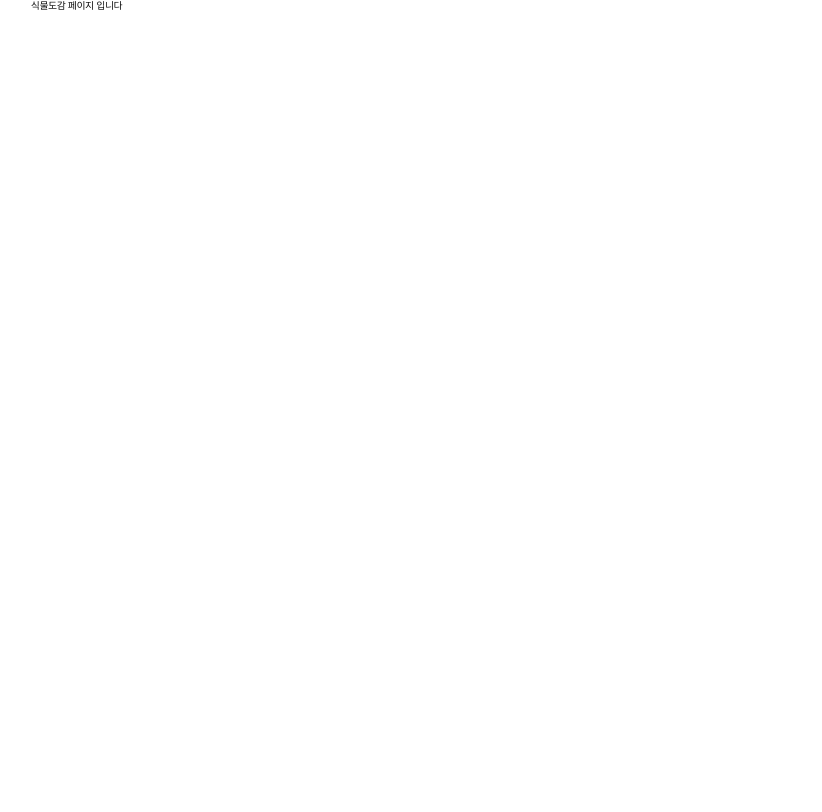
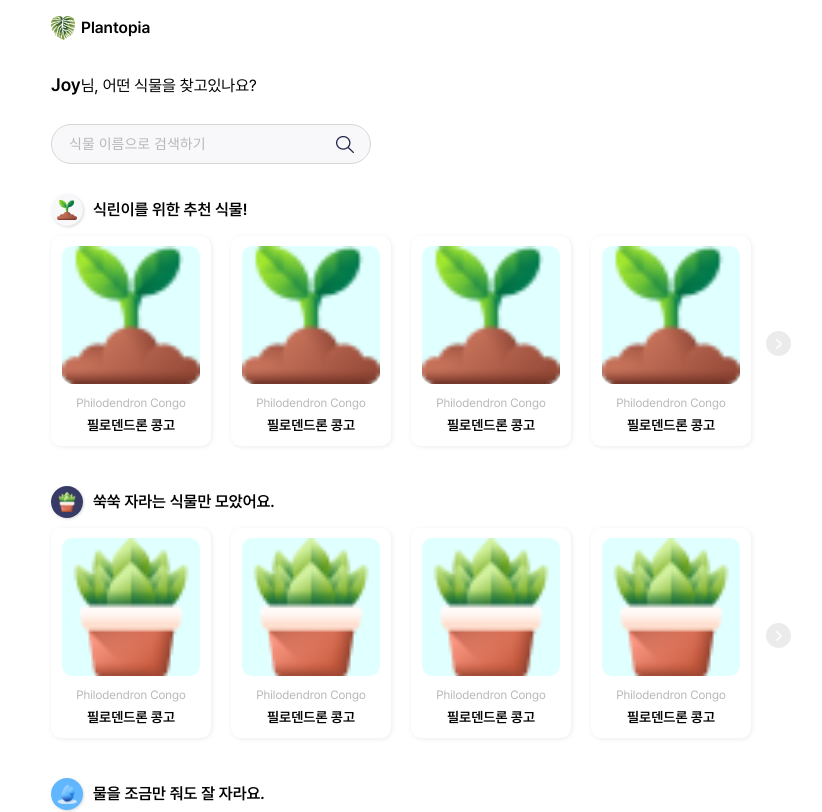
Before and after one commit to kes-knows-nothing/plantopia, a React app: page /dict in a window 1280 px wide. Shown: the top 812 px of the page, without its empty margins (225-1047 px from the left). Built offline with nearby package versions, Linux system fonts and the light colour scheme; the HTML template or start-up script is replaced by a standard one.

Commit message:
Design: 식물도감 메인 페이지 퍼블리싱 작업
- 추천 식물(Recommend) 컴포넌트 분리
- 식물 이미지 목 데이터 사용
- todo: 식물 이미지 스와이핑 적용

```diff
--- a/src/App.tsx
+++ b/src/App.tsx
@@ -1,8 +1,8 @@
 import { Routes, Route } from 'react-router-dom';
 import MainPage from './pages/MainPage';
-import LoginPage from './pages/loginPage/LoginPage';
+import LoginPage from './pages/LoginPage/LoginPage';
 import DiaryPage from './pages/DiaryPage';
-import MyPage from './pages/myPage/MyPage';
+import MyPage from './pages/MyPage/MyPage';
 import MyPlantPage from './pages/MyPlantPage';
 import RegisterPage from './pages/RegisterPage';
 import DictPage from './pages/dictPage/DictPage';
--- a/src/pages/dictPage/DictPage.scss
+++ b/src/pages/dictPage/DictPage.scss
@@ -0,0 +1,55 @@
+// .dict_container {
+//   display: flex;
+//   justify-content: center;
+//   align-items: center;
+// }
+
+.main_container {
+  margin-left: 2rem;
+
+  .search_title {
+    font-size: 1.6rem;
+    font-weight: 400;
+    padding-top: 2rem;
+
+    span {
+      font-size: 1.8rem;
+      font-weight: 700;
+    }
+  }
+
+  .search_wrapper {
+    padding: 3rem 0 3rem 0;
+
+    .input_wrapper {
+      width: 32rem;
+      height: 4rem;
+      border: solid 1px #d6d6d6;
+      border-radius: 2.6rem;
+      background-color: #f8f8fa;
+    }
+
+    input {
+      width: 25rem;
+      margin: 0.1rem 0 0 1.5rem;
+      font-size: 1.4rem;
+      color: black;
+      background-color: #f8f8fa;
+
+      &::placeholder {
+        color: #b8b8b8;
+      }
+    }
+
+    button {
+      width: 3.5rem;
+      height: 3.5rem;
+      margin: 0.1rem 0 0 1rem;
+    }
+
+    .search_img {
+      width: 1.8rem;
+      height: 1.8rem;
+    }
+  }
+}
--- a/src/pages/dictPage/DictPage.tsx
+++ b/src/pages/dictPage/DictPage.tsx
@@ -1,7 +1,69 @@
 import React from 'react';
+import Recommend from './Recommend';
+import './DictPage.scss';
+import Header from '@/components/header/Header';
+import Footer from '@/components/footer/Footer';
+import SEARCH_ICON from '@/assets/images/icons/dict_search.png';
+import PLANT1_ICON from '@/assets/images/icons/dict_plant1.png';
+import PLANT2_ICON from '@/assets/images/icons/dict_plant2.png';
+import WATER_ICON from '@/assets/images/icons/dict_water.png';
+import MOON_ICON from '@/assets/images/icons/dict_moon.png';
 
 const DictPage = () => {
-  return <h1>식물도감 페이지 입니다</h1>;
+  return (
+    <div className="dict_container">
+      <Header />
+      <main className="main_container">
+        <h2 className="search_title">
+          <span>{'Joy'}</span>님, 어떤 식물을 찾고있나요?
+        </h2>
+        <section className="search_wrapper">
+          <form>
+            <div className="input_wrapper">
+              <input placeholder="식물 이름으로 검색하기"></input>
+              <button>
+                <img
+                  className="search_img"
+                  src={SEARCH_ICON}
+                  alt="search icon"
+                />
+              </button>
+            </div>
+          </form>
+        </section>
+        <section>
+          <Recommend
+            icon={PLANT1_ICON}
+            title={'식린이를 위한 추천 식물!'}
+            // target="타겟 query params?"
+            target="beginner"
+          />
+        </section>
+        <section>
+          <Recommend
+            icon={PLANT2_ICON}
+            title={'쑥쑥 자라는 식물만 모았어요.'}
+            target="growWell"
+          />
+        </section>
+        <section>
+          <Recommend
+            icon={WATER_ICON}
+            title={'물을 조금만 줘도 잘 자라요.'}
+            target="lessWater"
+          />
+        </section>
+        <section>
+          <Recommend
+            icon={MOON_ICON}
+            title={'어두운 집에서도 OK!'}
+            target="dark"
+          />
+        </section>
+      </main>
+      <Footer />
+    </div>
+  );
 };
 
 export default DictPage;
--- /dev/null
+++ b/src/pages/dictPage/Recommend.scss
@@ -0,0 +1,110 @@
+@mixin common_img_props($bgColor) {
+  display: inline-block;
+  width: 3.2rem;
+  height: 3.2rem;
+  border-radius: 50%;
+  box-shadow: 0.1rem 0.1rem 0.3rem rgba(1, 1, 1, 0.15);
+  text-align: center;
+  line-height: 3.2rem;
+  background-color: $bgColor;
+}
+
+.recommend_container {
+  padding-bottom: 2rem;
+  .title_wrapper {
+    display: flex;
+
+    .img_wrapper {
+      @include common_img_props(#f8f8fa);
+    }
+
+    .img_wrapper_white {
+      @include common_img_props(#f8f8fa);
+    }
+
+    .img_wrapper_navy {
+      @include common_img_props(#373b65);
+    }
+
+    .img_wrapper_blue {
+      @include common_img_props(#60b7ff);
+    }
+
+    .img_wrapper_gray {
+      @include common_img_props(#473e49);
+    }
+
+    .plant_img {
+      width: 2rem;
+      height: 2rem;
+      margin-bottom: 0.27rem;
+    }
+
+    span {
+      display: inline-block;
+      padding-left: 1rem;
+      font-weight: 700;
+      font-size: 1.6rem;
+      line-height: 3.2rem;
+    }
+  }
+
+  .plants_container {
+    padding: 1rem 0 2rem 0;
+    display: flex;
+    position: relative;
+
+    .plant_wrapper {
+      display: flex;
+      flex-direction: column;
+      align-items: center;
+      width: 16rem;
+      height: 21rem;
+      border-radius: 1rem;
+      margin-right: 2rem;
+      box-shadow: 0.1rem 0.1rem 0.5rem rgba(1, 1, 1, 0.08);
+
+      img {
+        width: 13.8rem;
+        height: 13.8rem;
+        margin: 1rem;
+        border-radius: 1rem;
+        background-color: lightcyan;
+      }
+
+      .english_name {
+        padding-top: 0.3rem;
+        font-size: 1.2rem;
+        font-weight: 300;
+        color: #b8b8b8;
+      }
+
+      .korean_name {
+        padding-top: 0.9rem;
+        font-size: 1.4rem;
+        font-weight: 700;
+      }
+    }
+
+    .next_button {
+      position: absolute;
+      top: 10.5rem;
+      right: 0.8rem;
+      width: 2.5rem;
+      height: 2.5rem;
+      border-radius: 50%;
+      background-color: #9e9e9e80;
+      opacity: 40%;
+
+      &:hover {
+        transition: ease;
+        opacity: 80%;
+      }
+
+      img {
+        width: 0.6rem;
+        height: 1rem;
+      }
+    }
+  }
+}
--- /dev/null
+++ b/src/pages/dictPage/Recommend.tsx
@@ -0,0 +1,65 @@
+import React from 'react';
+import './Recommend.scss';
+import NEXT_ICON from '@/assets/images/icons/dict_next.png';
+import 'swiper/css';
+import 'swiper/css/pagination';
+
+interface RecommendProps {
+  icon: string;
+  title: string;
+  target: string;
+}
+
+const Recommend = (props: RecommendProps) => {
+  const { icon, title, target } = props;
+
+  return (
+    <div className="recommend_container">
+      <div className="title_wrapper">
+        <div
+          className={
+            target === 'beginner'
+              ? 'img_wrapper_white'
+              : target === 'growWell'
+              ? 'img_wrapper_navy'
+              : target === 'lessWater'
+              ? 'img_wrapper_blue'
+              : target === 'dark'
+              ? 'img_wrapper_gray'
+              : 'img_wrapper'
+          }
+        >
+          <img className="plant_img" src={icon} alt="search icon" />
+        </div>
+        <span>{title}</span>
+      </div>
+      <div className="plants_container">
+        <div className="plant_wrapper">
+          <img src={icon} alt="plant image" />
+          <p className="english_name">Philodendron Congo</p>
+          <p className="korean_name">필로덴드론 콩고</p>
+        </div>
+        <div className="plant_wrapper">
+          <img src={icon} alt="plant image" />
+          <p className="english_name">Philodendron Congo</p>
+          <p className="korean_name">필로덴드론 콩고</p>
+        </div>
+        <div className="plant_wrapper">
+          <img src={icon} alt="plant image" />
+          <p className="english_name">Philodendron Congo</p>
+          <p className="korean_name">필로덴드론 콩고</p>
+        </div>
+        <div className="plant_wrapper">
+          <img src={icon} alt="plant image" />
+          <p className="english_name">Philodendron Congo</p>
+          <p className="korean_name">필로덴드론 콩고</p>
+        </div>
+        <button className="next_button">
+          <img className="search_img" src={NEXT_ICON} alt="search icon" />
+        </button>
+      </div>
+    </div>
+  );
+};
+
+export default Recommend;
```
